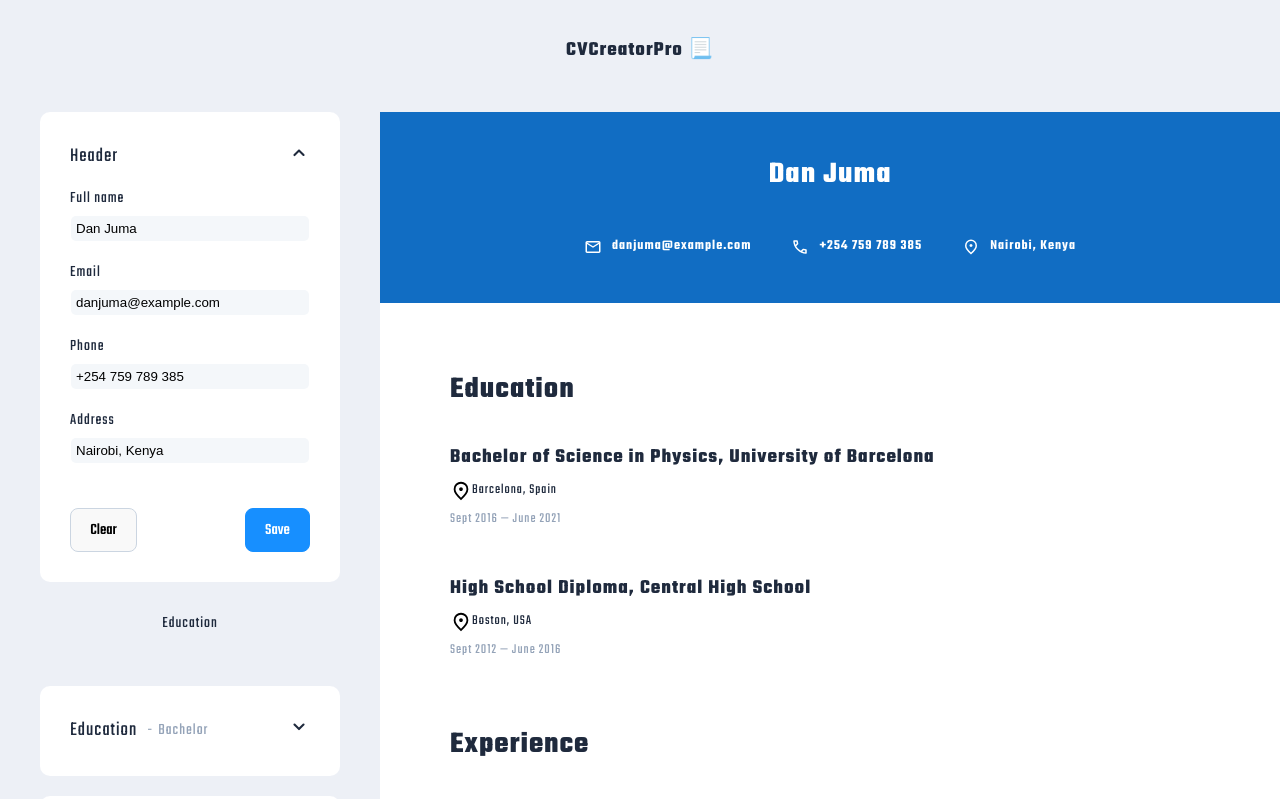
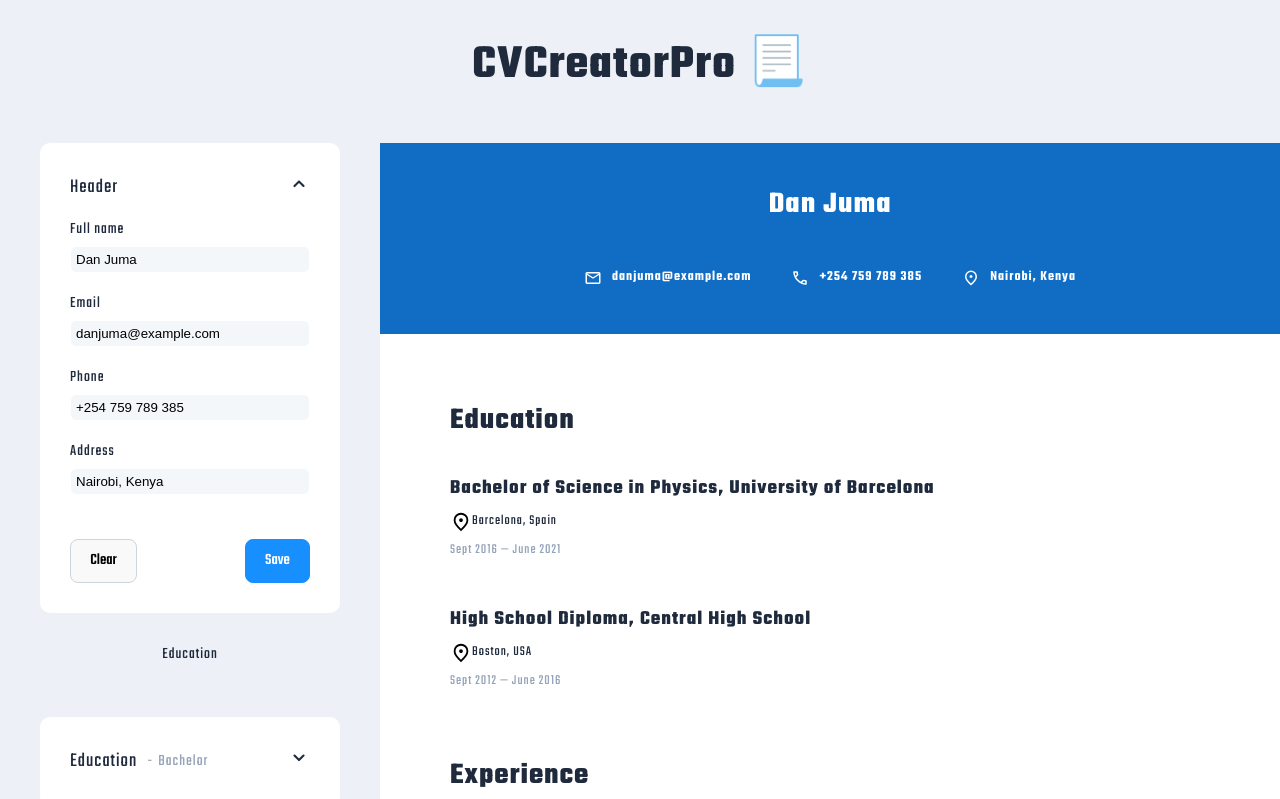
Before and after one commit to nickonyi/CV-Builder, a React (Vite) app: page / in a window 1280 px wide. Shown: the top 799 px of the page. Built offline with nearby package versions, Linux system fonts and the light colour scheme; a web font is replaced by a local one.

Commit message:
Update font size in nav-bar h1

```diff
--- a/src/styles/App.css
+++ b/src/styles/App.css
@@ -44,7 +44,7 @@ body {
 }
 
 .nav-bar h1 {
-    font-size: 20px;
+    font-size: 3rem;
     font-weight: 800;
 }
 
```
